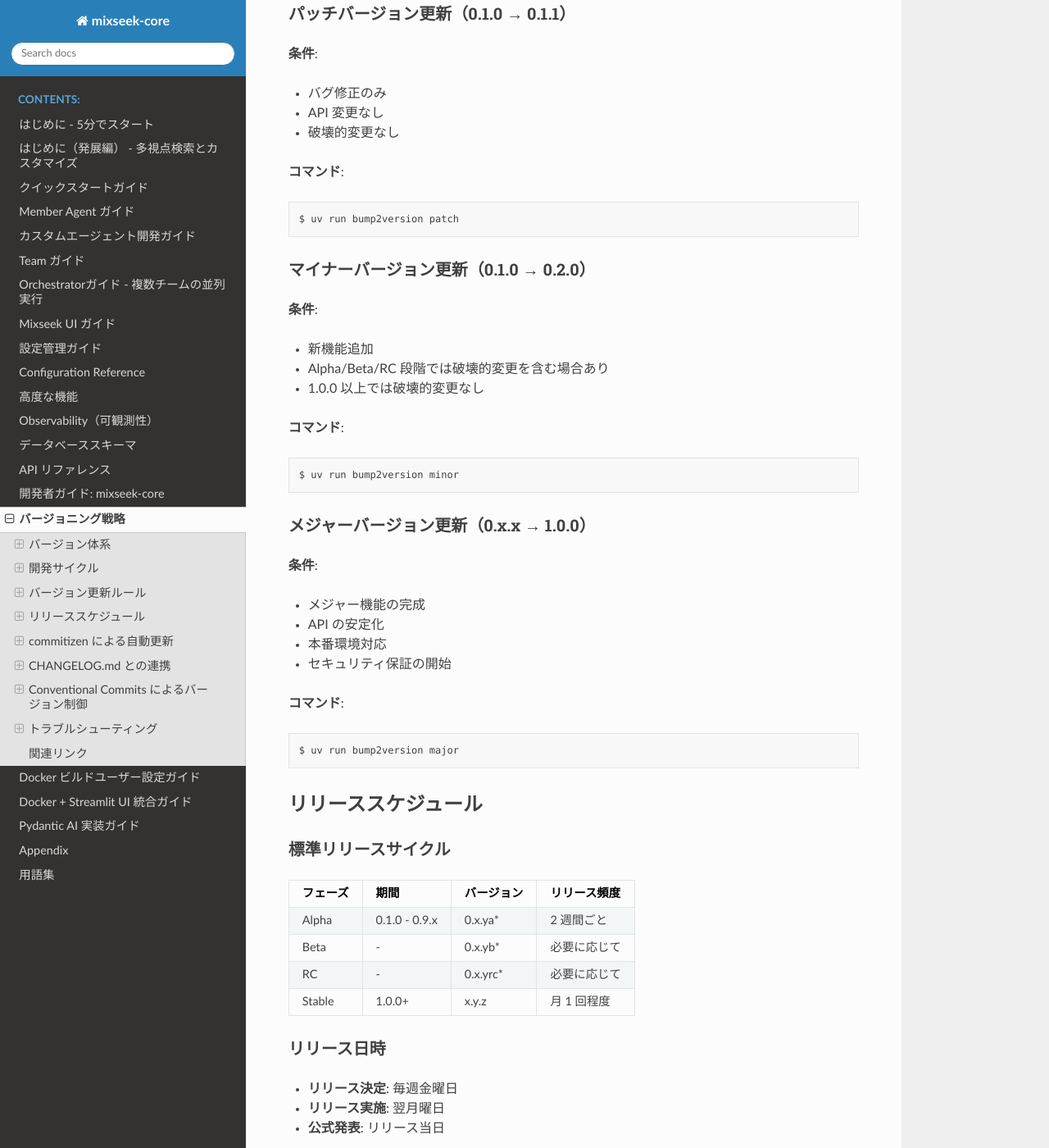
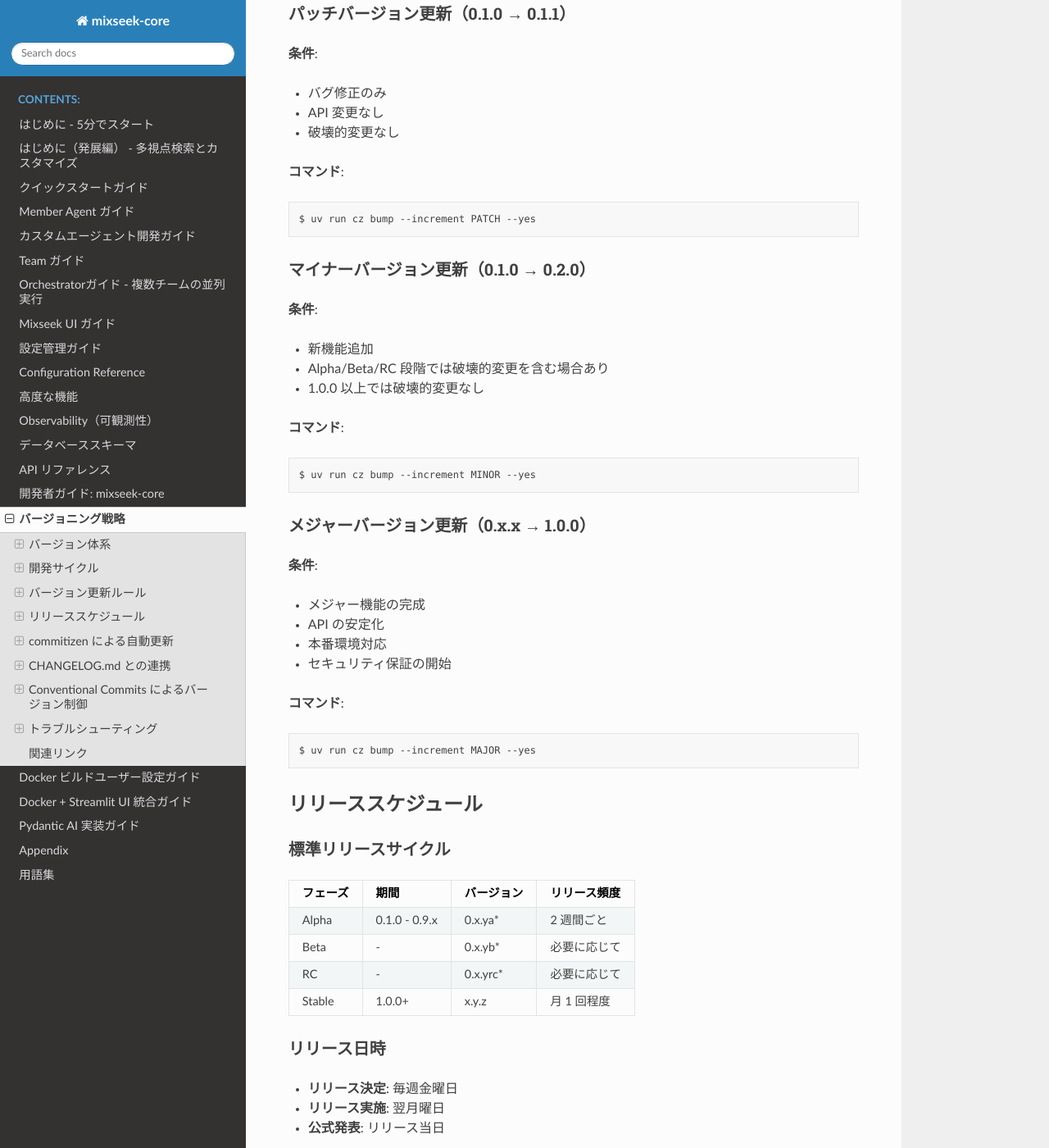
Before and after one commit to mixseek/mixseek-core, a Sphinx documentation site: the page built from docs/versioning.md, in a window 1280 px wide and 1400 px high, scrolled down 2404 px. Shown: the whole window at 82% size. Built offline with Sphinx 7.4.7 and the Read the Docs theme 3.1.0, drawn with Linux system fonts in a browser that asks for light colours.

Commit message:
docs: replace bump2version commands with commitizen in versioning.md

````diff
--- a/docs/versioning.md
+++ b/docs/versioning.md
@@ -94,7 +94,7 @@
 
 **コマンド**:
 ```bash
-$ uv run bump2version patch
+$ uv run cz bump --increment PATCH --yes
 ```
 
 ### マイナーバージョン更新（0.1.0 → 0.2.0）
@@ -106,7 +106,7 @@
 
 **コマンド**:
 ```bash
-$ uv run bump2version minor
+$ uv run cz bump --increment MINOR --yes
 ```
 
 ### メジャーバージョン更新（0.x.x → 1.0.0）
@@ -119,7 +119,7 @@
 
 **コマンド**:
 ```bash
-$ uv run bump2version major
+$ uv run cz bump --increment MAJOR --yes
 ```
 
 ## リリーススケジュール
````
